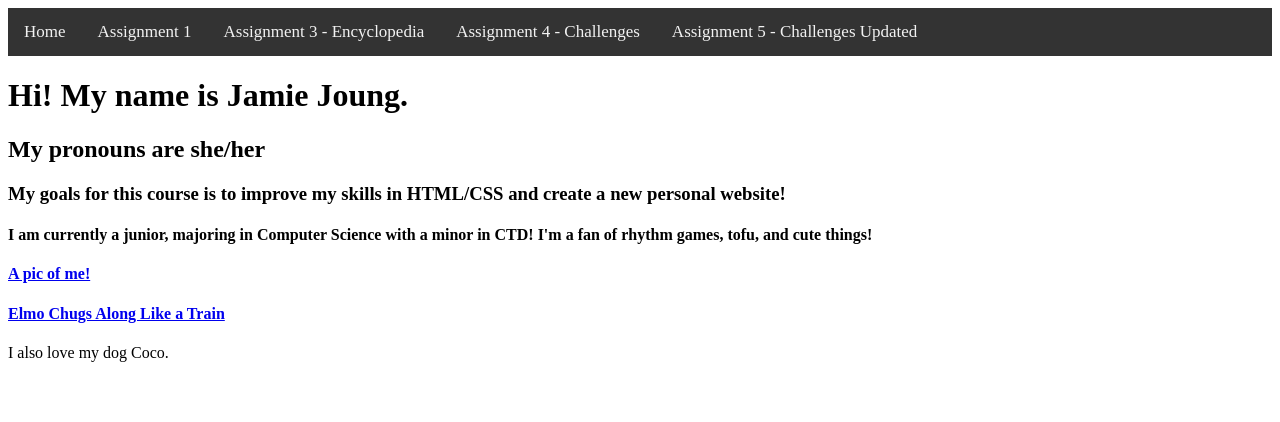
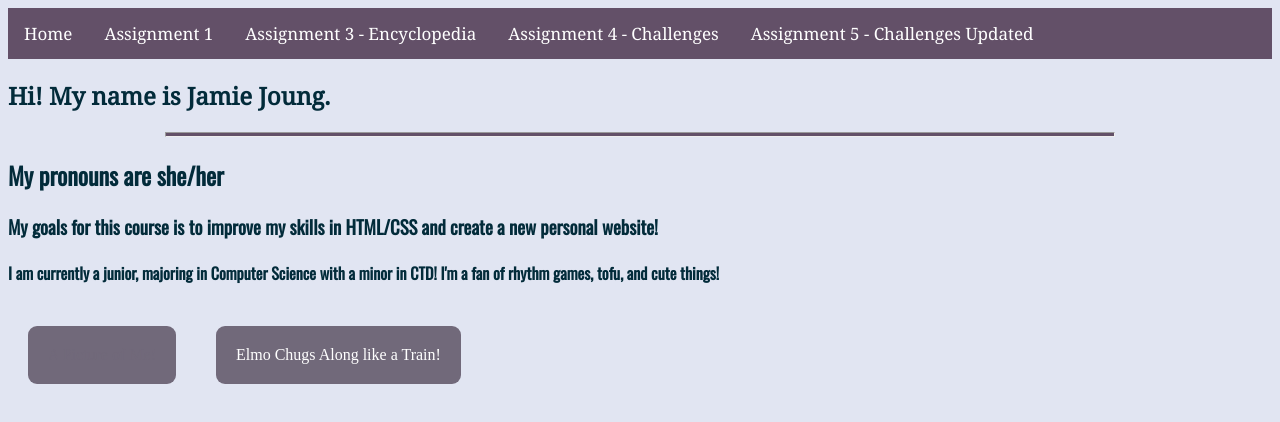
Before and after one commit to jamjoung/jamjoung.github.io, a website: page index.html in a window 1280 px wide. Drawn offline with nearby package versions, Linux system fonts and the light colour scheme.

Commit message:
Updated Index.html

```diff
--- /dev/null
+++ b/css/style.css
@@ -0,0 +1,76 @@
+body{
+    background-color: #E1E5F2;
+}
+
+
+a {
+    float: left;
+    color: white;
+    text-align: center;
+    padding: 14px 16px;
+    text-decoration: none;
+    font-size: 17px;
+}
+
+hr {
+    background-color:#635068;
+    width:75%;
+    text-align:center;
+    height:3px;
+}
+
+.navbar {
+    list-style-type: none;
+    margin: 0;
+    padding: 0;
+    background-color: #635068;
+    overflow: hidden;
+}
+
+.navbarSection {
+    font-family:'Noto Serif', serif;
+}
+
+h1 {
+    font-family:'Noto Serif', serif;
+    color: #022B3A;
+}
+
+h2, h3, h4 {
+    font-family: 'Oswald', sans-serif;
+    color: #022B3A;
+}
+
+a:link {
+    color: #71697A;
+}
+
+a:hover {
+    color: #635068;
+}
+
+.navbarSection a:link{
+    color:white;
+}
+
+.navbarSection a:hover{
+    background-color: white;
+    color: #71697A;
+}
+
+.button {
+    background-color: #71697A;
+    border: none;
+    color: white;
+    text-align: center;
+    text-decoration: none;
+    font-size: 16px;
+    border-radius: 9px;
+    margin: 20px;
+    padding: 20px;
+  }
+
+  .button:hover {
+    background-color: #635068;
+    color: white;
+}
--- a/index.html
+++ b/index.html
@@ -1,31 +1,36 @@
-
 <!DOCTYPE html>
     <head>
       <meta charset="utf-8">
       <title>Jamie Joung</title>
+      <link href="css/style.css" rel="stylesheet" type="text/css" />
+
+      <link rel="preconnect" href="https://fonts.googleapis.com">
+      <link rel="preconnect" href="https://fonts.gstatic.com" crossorigin>
+      <link href="https://fonts.googleapis.com/css2?family=Noto+Serif&family=Oswald&display=swap" rel="stylesheet">
     </head>
       <body>
         <div>
-
-        <ul style="list-style-type: none; margin: 0; padding: 0; background-color: #333; overflow: hidden;">
-            <li><a style="float: left;color: #f2f2f2;text-align: center;padding: 14px 16px;text-decoration: none;font-size: 17px;" href="index.html">Home</a></li>
-            <li><a style="float: left;color: #f2f2f2;text-align: center;padding: 14px 16px;text-decoration: none;font-size: 17px;" href="assignment1.html">Assignment 1</a></li>
-            <li><a style="float: left;color: #f2f2f2;text-align: center;padding: 14px 16px;text-decoration: none;font-size: 17px;" href="assignment3.html">Assignment 3 - Encyclopedia</a></li>
-            <li><a style="float: left;color: #f2f2f2;text-align: center;padding: 14px 16px;text-decoration: none;font-size: 17px;" href="assignment4.html">Assignment 4 - Challenges</a></li>
-            <li><a style="float: left;color: #f2f2f2;text-align: center;padding: 14px 16px;text-decoration: none;font-size: 17px;" href="assignment5.html">Assignment 5 - Challenges Updated</a></li>
+          <ul class="navbar">
+            <li class="navbarSection"><a href="index.html">Home</a></li>
+            <li class="navbarSection"><a href="assignment1.html">Assignment 1</a></li>
+            <li class="navbarSection"><a href="assignment3.html">Assignment 3 - Encyclopedia</a></li>
+            <li class="navbarSection"><a href="assignment4.html">Assignment 4 - Challenges</a></li>
+            <li class="navbarSection"><a href="assignment5.html">Assignment 5 - Challenges Updated</a></li>
           </ul>
         </div>
 
+      <section id="about">
         <h1>Hi! My name is Jamie Joung. </h1>
+        <hr>
         <h2>My pronouns are she/her</h2>
         <h3>My goals for this course is to improve my skills in HTML/CSS and create a new personal website!</h3>
         <h4>I am currently a junior, majoring in Computer Science with a minor in CTD! I'm a fan of rhythm games, tofu, and cute things! </h4>
-         <h4><a href="img/profilepic.png">A pic of me!</a></h4>
-         <h4><a href="https://www.youtube.com/watch?v=eXKzyJdghDo&ab_channel=ThatsRandom">Elmo Chugs Along Like a Train</a></h4>
+        <a class="button" href="img/profilepic.png">A Picture of Me!</a>
 
 
+        <a class="button" src="ihttps://www.youtube.com/watch?v=eXKzyJdghDo&ab_channel=ThatsRandom">Elmo Chugs Along like a Train!</a>
 
-         <p>I also love my dog Coco.</p>
+      </section>
 
       </body>
 </html>
--- /dev/null
+++ b/package.json
@@ -0,0 +1,5 @@
+{
+  "dependencies": {
+    "bootstrap": "^5.1.3"
+  }
+}
```
Also changed, not shown: 1 other file. Lines whose indentation alone changed are shown as unchanged.
